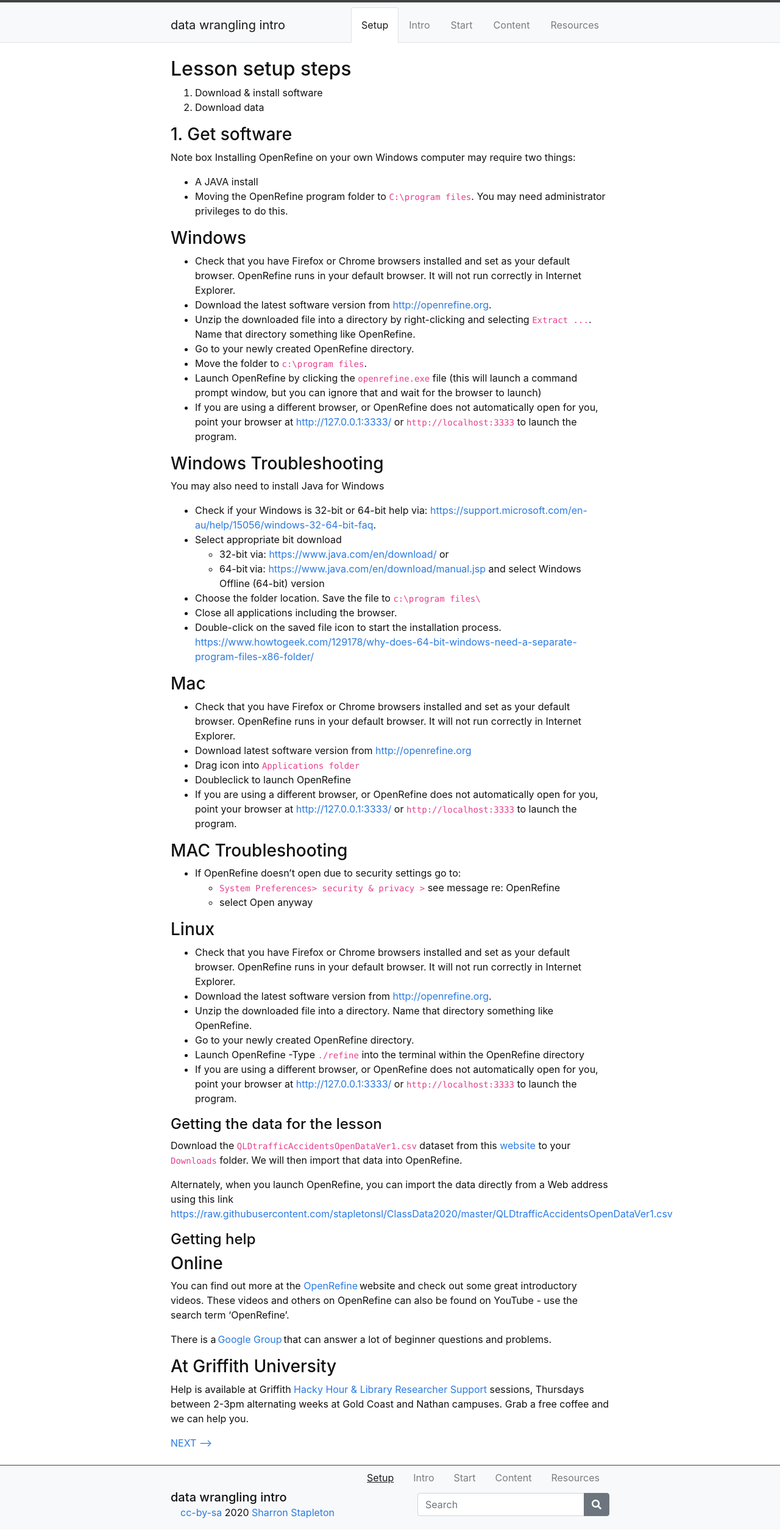
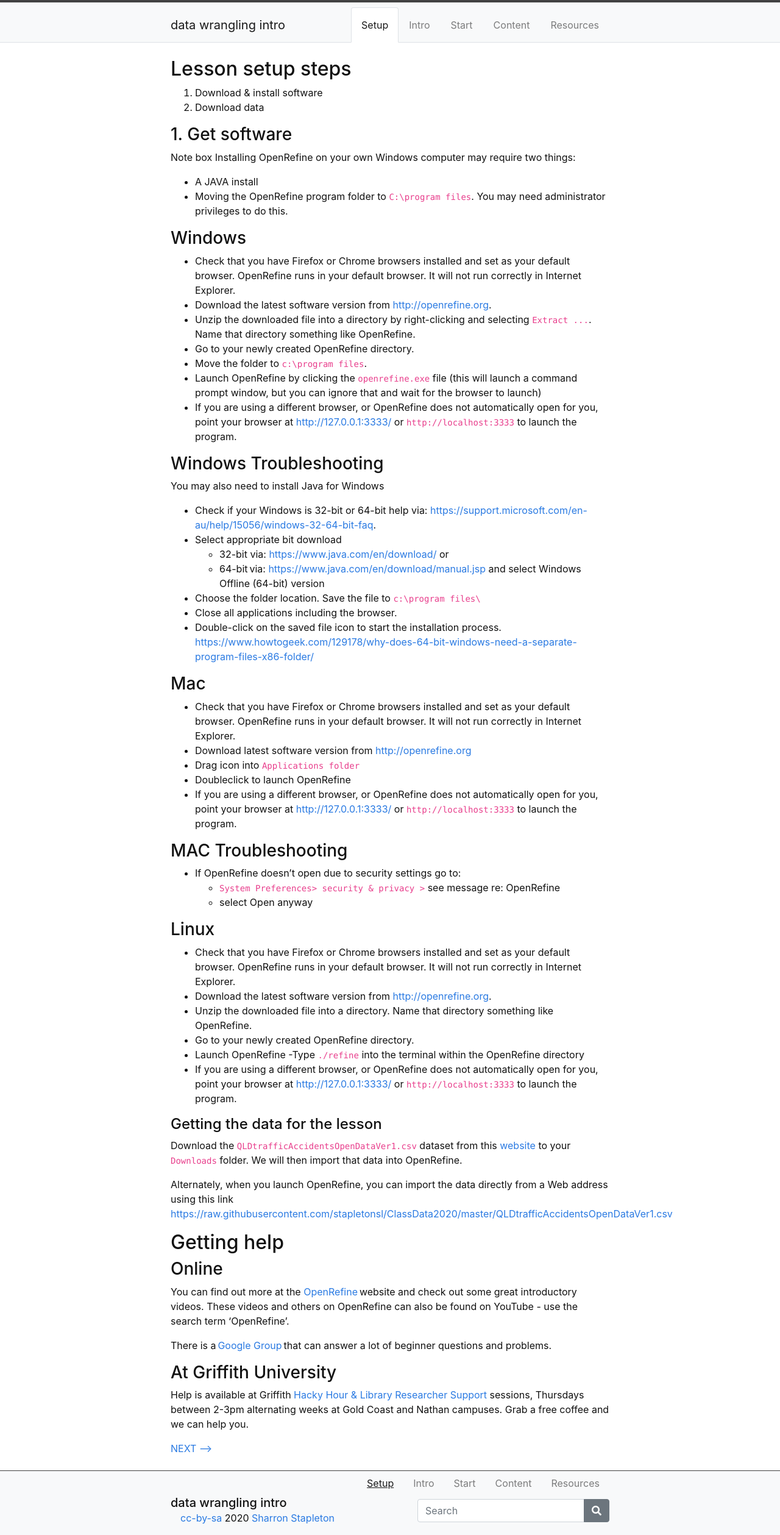
Before and after one commit to GULibrarySandbox/intro-data-wrangle, a Jekyll site: the page built from content/0-setup.md, in a window 1280 px wide. Shown: the whole page at 61% size. Built offline with Jekyll 4.4.1, drawn with Linux system fonts in a browser that asks for light colours.

```diff
--- a/content/0-setup.md
+++ b/content/0-setup.md
@@ -63,7 +63,7 @@ to your `Downloads` folder. We will then import that data into OpenRefine.
 
 Alternately, when you launch OpenRefine, you can import the data directly from a Web address using this link [https://raw.githubusercontent.com/stapletonsl/ClassData2020/master/QLDtrafficAccidentsOpenDataVer1.csv](https://raw.githubusercontent.com/stapletonsl/ClassData2020/master/QLDtrafficAccidentsOpenDataVer1.csv)
 
-#### Getting help
+## Getting help
 
 ### Online
 
```
